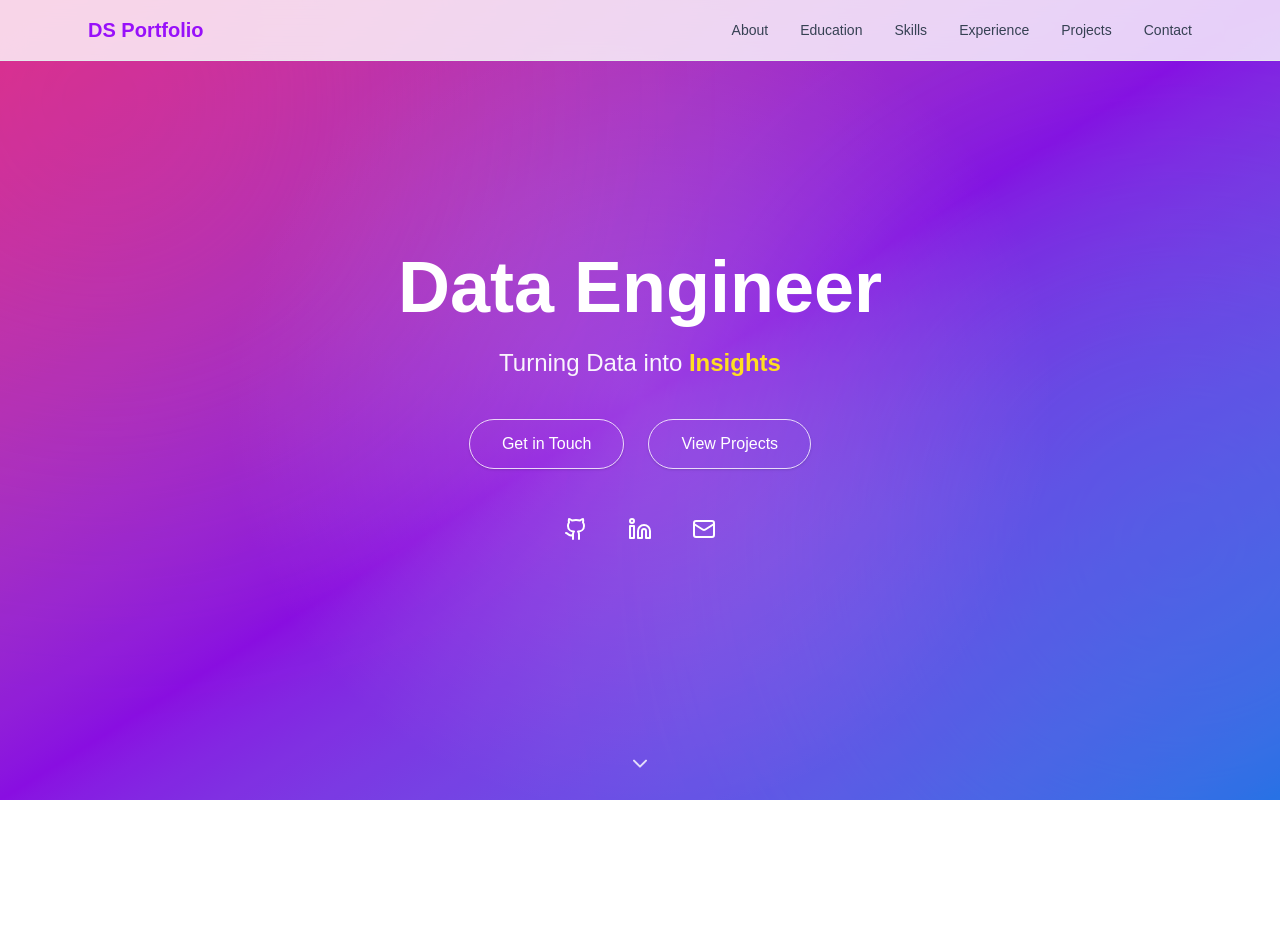
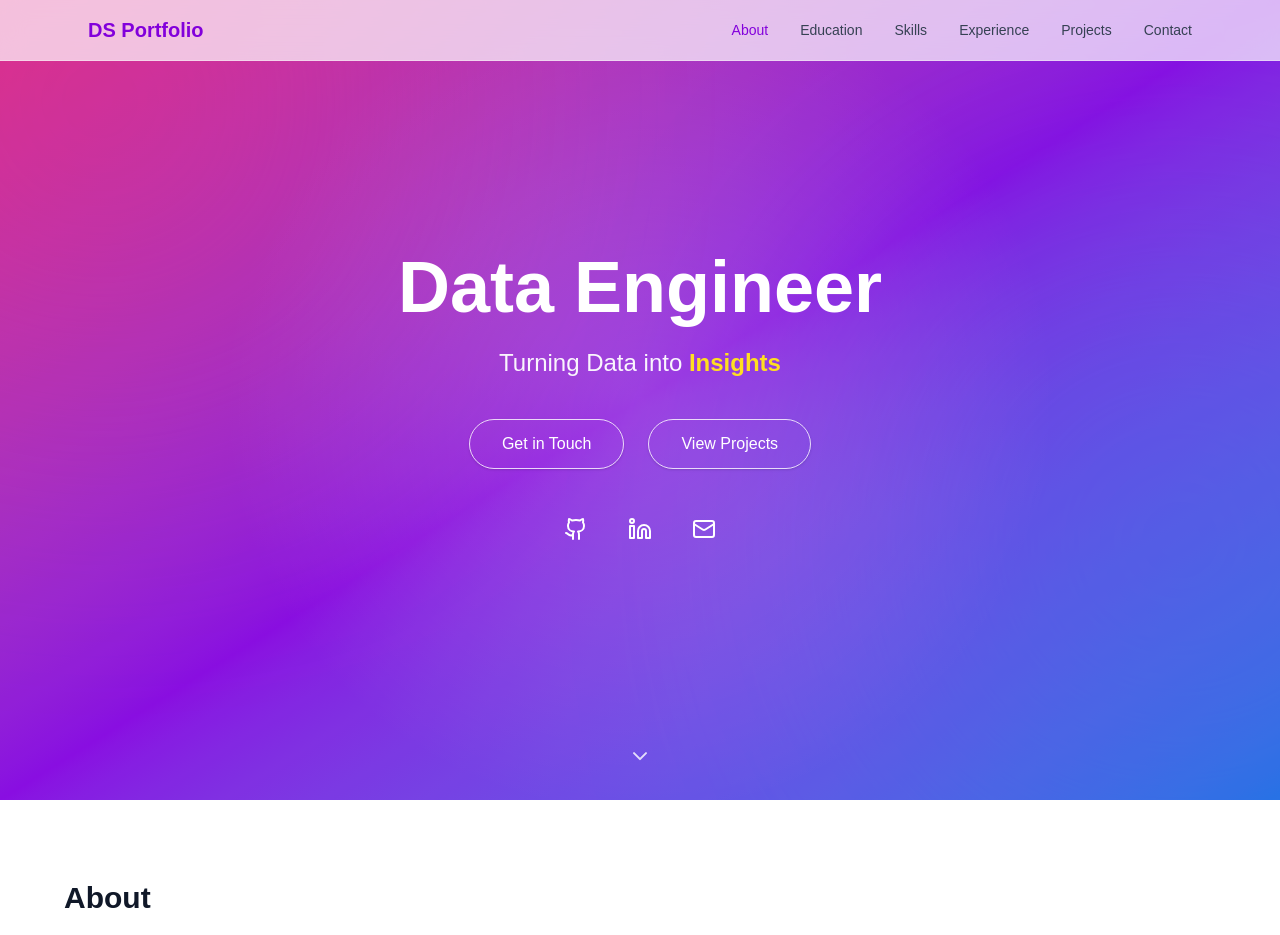
Before and after one commit to khush-i97/portfolio, a Next.js app in the folder web/: page / in a window 1280 px wide. Shown: the top 935 px of the page. Before the commit the page ends 800 px from the top, so only its background shows below. Built offline with nearby package versions, Linux system fonts and the light colour scheme.

Commit message:
Upgrade navbar with active section highlight and mobile menu

```diff
--- a/web/src/app/page.tsx
+++ b/web/src/app/page.tsx
@@ -1,11 +1,38 @@
 import Navbar from "@/components/Navbar";
 import Hero from "@/components/Hero";
+
+function Section({
+  id,
+  title,
+}: {
+  id: string;
+  title: string;
+}) {
+  return (
+    <section id={id} className="min-h-[70vh] px-6 py-20 bg-white">
+      <div className="mx-auto max-w-6xl">
+        <h2 className="text-3xl font-bold text-gray-900">{title}</h2>
+        <p className="mt-4 text-gray-600">
+          Placeholder content. We’ll design this section next.
+        </p>
+      </div>
+    </section>
+  );
+}
 
 export default function Home() {
   return (
     <>
+      <div id="top" />
       <Navbar />
       <Hero />
+
+      <Section id="about" title="About" />
+      <Section id="education" title="Education" />
+      <Section id="skills" title="Skills" />
+      <Section id="experience" title="Experience" />
+      <Section id="projects" title="Projects" />
+      <Section id="contact" title="Contact" />
     </>
   );
 }
--- a/web/src/components/Navbar.tsx
+++ b/web/src/components/Navbar.tsx
@@ -1,18 +1,114 @@
+"use client";
+
+import { useEffect, useMemo, useState } from "react";
+import { Menu, X } from "lucide-react";
+
+type NavItem = { id: string; label: string };
+
 export default function Navbar() {
+  const navItems: NavItem[] = useMemo(
+    () => [
+      { id: "about", label: "About" },
+      { id: "education", label: "Education" },
+      { id: "skills", label: "Skills" },
+      { id: "experience", label: "Experience" },
+      { id: "projects", label: "Projects" },
+      { id: "contact", label: "Contact" },
+    ],
+    []
+  );
+
+  const [activeId, setActiveId] = useState<string>("about");
+  const [open, setOpen] = useState(false);
+
+  useEffect(() => {
+    // Close menu on resize to desktop
+    const onResize = () => {
+      if (window.innerWidth >= 768) setOpen(false);
+    };
+    window.addEventListener("resize", onResize);
+    return () => window.removeEventListener("resize", onResize);
+  }, []);
+
+  useEffect(() => {
+    // Highlight current section based on scroll position
+    const ids = navItems.map((n) => n.id);
+
+    const elements = ids
+      .map((id) => document.getElementById(id))
+      .filter(Boolean) as HTMLElement[];
+
+    if (elements.length === 0) return;
+
+    const observer = new IntersectionObserver(
+      (entries) => {
+        // pick the most visible intersecting section
+        const visible = entries
+          .filter((e) => e.isIntersecting)
+          .sort((a, b) => (b.intersectionRatio ?? 0) - (a.intersectionRatio ?? 0))[0];
+
+        if (visible?.target?.id) setActiveId(visible.target.id);
+      },
+      {
+        root: null,
+        threshold: [0.25, 0.4, 0.6],
+      }
+    );
+
+    elements.forEach((el) => observer.observe(el));
+    return () => observer.disconnect();
+  }, [navItems]);
+
+  const linkClass = (id: string) =>
+    `transition ${
+      activeId === id ? "text-purple-700" : "text-gray-700 hover:text-purple-700"
+    }`;
+
   return (
-    <nav className="fixed top-0 z-50 w-full bg-white/80 backdrop-blur-md border-b border-gray-200">
-      <div className="mx-auto max-w-6xl px-6 py-4 flex items-center justify-between">
-        <div className="text-xl font-bold text-purple-600">DS Portfolio</div>
+    <header className="fixed top-0 z-50 w-full">
+      <nav className="mx-auto w-full border-b border-white/30 bg-white/70 backdrop-blur-md">
+        <div className="mx-auto flex max-w-6xl items-center justify-between px-6 py-4">
+          <a href="#top" className="text-xl font-bold text-purple-700">
+            DS Portfolio
+          </a>
 
-        <div className="hidden md:flex items-center gap-8 text-sm font-medium text-gray-700">
-          <a href="#about" className="hover:text-purple-600">About</a>
-          <a href="#education" className="hover:text-purple-600">Education</a>
-          <a href="#skills" className="hover:text-purple-600">Skills</a>
-          <a href="#experience" className="hover:text-purple-600">Experience</a>
-          <a href="#projects" className="hover:text-purple-600">Projects</a>
-          <a href="#contact" className="hover:text-purple-600">Contact</a>
+          {/* Desktop */}
+          <div className="hidden md:flex items-center gap-8 text-sm font-medium">
+            {navItems.map((item) => (
+              <a key={item.id} href={`#${item.id}`} className={linkClass(item.id)}>
+                {item.label}
+              </a>
+            ))}
+          </div>
+
+          {/* Mobile button */}
+          <button
+            className="md:hidden inline-flex items-center justify-center rounded-full p-2 hover:bg-black/5 transition"
+            onClick={() => setOpen((v) => !v)}
+            aria-label={open ? "Close menu" : "Open menu"}
+          >
+            {open ? <X className="h-5 w-5" /> : <Menu className="h-5 w-5" />}
+          </button>
         </div>
-      </div>
-    </nav>
+
+        {/* Mobile menu */}
+        {open && (
+          <div className="md:hidden border-t border-white/30 bg-white/70 backdrop-blur-md">
+            <div className="mx-auto max-w-6xl px-6 py-4 flex flex-col gap-4 text-sm font-medium">
+              {navItems.map((item) => (
+                <a
+                  key={item.id}
+                  href={`#${item.id}`}
+                  className={linkClass(item.id)}
+                  onClick={() => setOpen(false)}
+                >
+                  {item.label}
+                </a>
+              ))}
+            </div>
+          </div>
+        )}
+      </nav>
+    </header>
   );
 }
```
